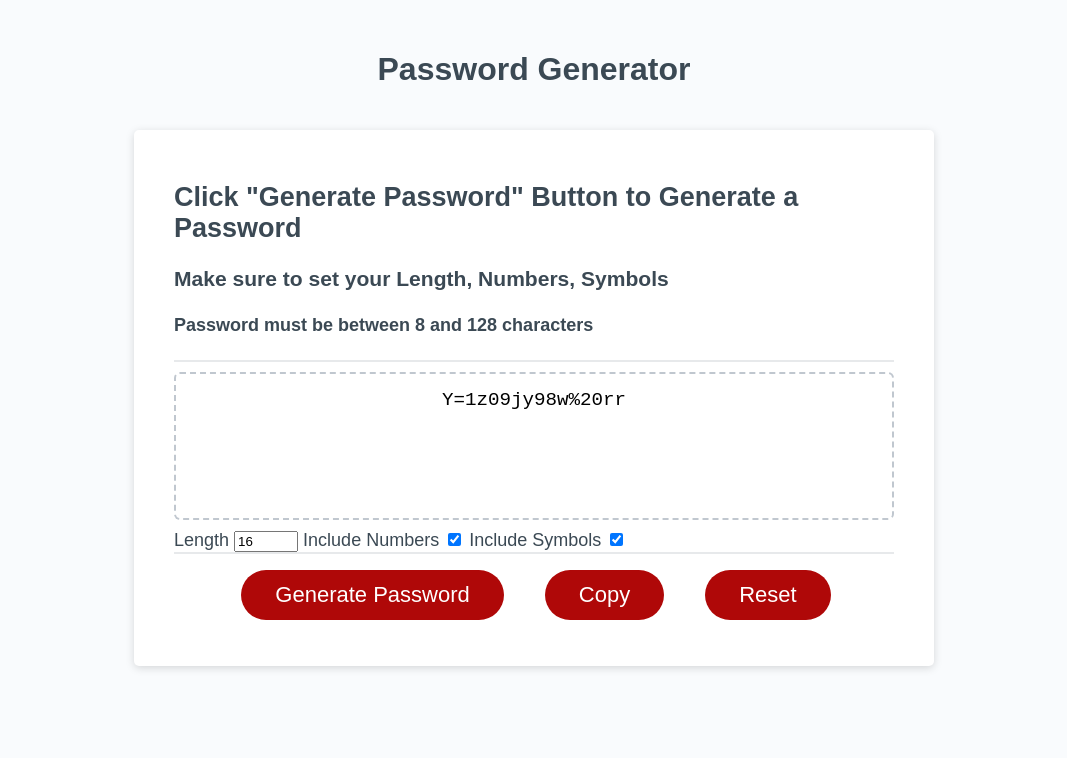
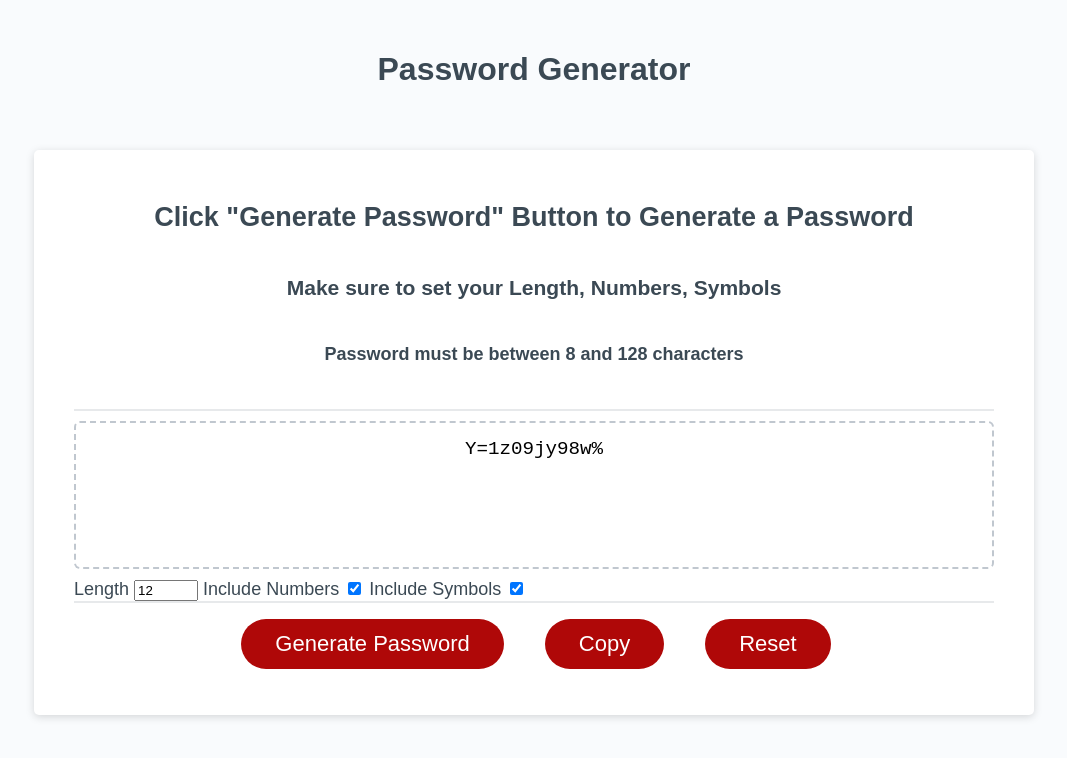
Before and after one commit to fjnelson/Module3Challenge, a plain HTML site: page index.html in a window 1280 px wide. Both pictures are taken after a click on the button "Generate Password". Shown: the whole page, without its empty margins (106-1173 px from the left). Drawn offline with Linux system fonts and the light colour scheme.

Commit message:
aligning headers

```diff
--- a/assets/css/style.css
+++ b/assets/css/style.css
@@ -23,7 +23,7 @@ body {
   padding-right: 20px;
 }
 
-header {
+header, h1, h2, h3, h4 {
   text-align: center;
   padding: 20px;
   padding-top: 0px;
@@ -38,7 +38,7 @@ header {
   color: hsl(206, 17%, 28%);
   font-size: 18px;
   margin: 0 auto;
-  max-width: 800px;
+  max-width: 1000px;
   padding: 30px 40px;
 }
 
--- a/assets/js/script.js
+++ b/assets/js/script.js
@@ -1,21 +1,21 @@
 //source: https://github.com/w3collective/random-password-js
 //setting variables
-const alpha = "abcdefghijklmnopqrstuvwxyzABCDEFGHIJKLMNOPQRSTUVWXYZ";
-const numbers = "0123456789";
-const symbols = "!@#$%^&*_-+=";
+const char = "abcdefghijklmnopqrstuvwxyzABCDEFGHIJKLMNOPQRSTUVWXYZ";
+const num = "0123456789";
+const sym = "!@#$%^&*_-+=";
 
-const passwordTxt = document.getElementById("password");
+const passTxt = document.getElementById("password");
 const length = document.getElementById("length");
-const incNumbers = document.getElementById("numbers");
-const incSymbols = document.getElementById("symbols");
-const generateBtn = document.getElementById("generate");
+const Numbers = document.getElementById("numbers");
+const Symbols = document.getElementById("symbols");
 
 //generate password
+const generateBtn = document.getElementById("generate");
 generateBtn.addEventListener("click", () => {
-  let characters = alpha;
-  incNumbers.checked ? (characters += numbers) : "";
-  incSymbols.checked ? (characters += symbols) : "";
-  passwordTxt.value = generatePassword(length.value, characters);
+  let characters = char;
+  Numbers.checked ? (characters += num) : "";
+  Symbols.checked ? (characters += sym) : "";
+  passTxt.value = generatePassword(length.value, characters);
 });
 
 //password function
@@ -32,9 +32,9 @@ const generatePassword = (length, characters) => {
 //copy button + alert
 const copyBtn = document.getElementById("copy");
 copyBtn.addEventListener("click", () => {
-  passwordTxt.select();
+  passTxt.select();
   document.execCommand("copy");
-  alert("Password Copied");
+  alert("Password Has Been Copied");
 });
 
 //reset button
--- a/index.html
+++ b/index.html
@@ -24,7 +24,7 @@
           </textarea>
           <div id="settings">
             <label for="length">Length</label>
-              <input type="number" id="length" value="16" min="8" max="128" />
+              <input type="number" id="length" value="12" min="8" max="128" />
             <label for="numbers">Include Numbers</label>
               <input type="checkbox" id="numbers" checked />
             <label for="symbols">Include Symbols</label>
```
